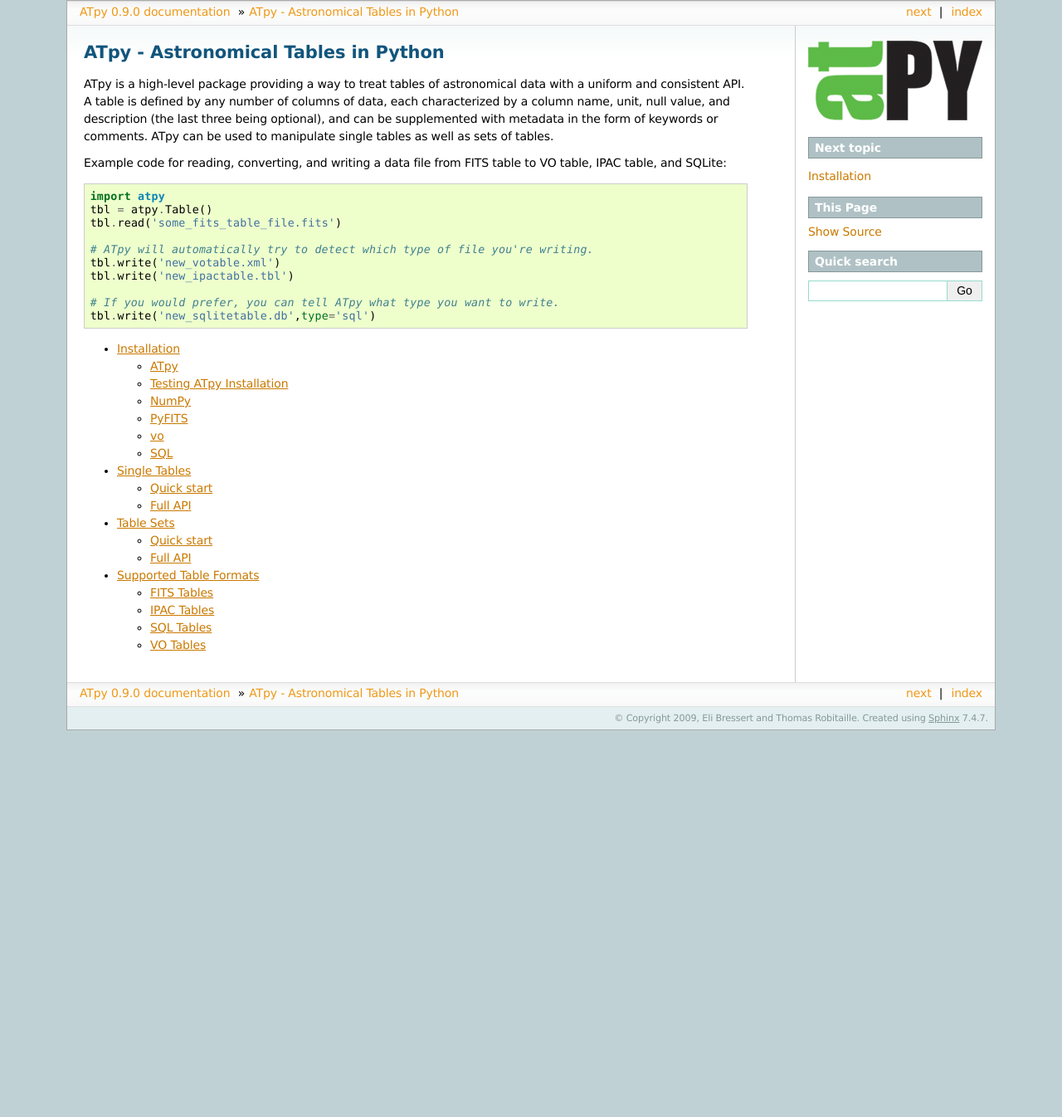
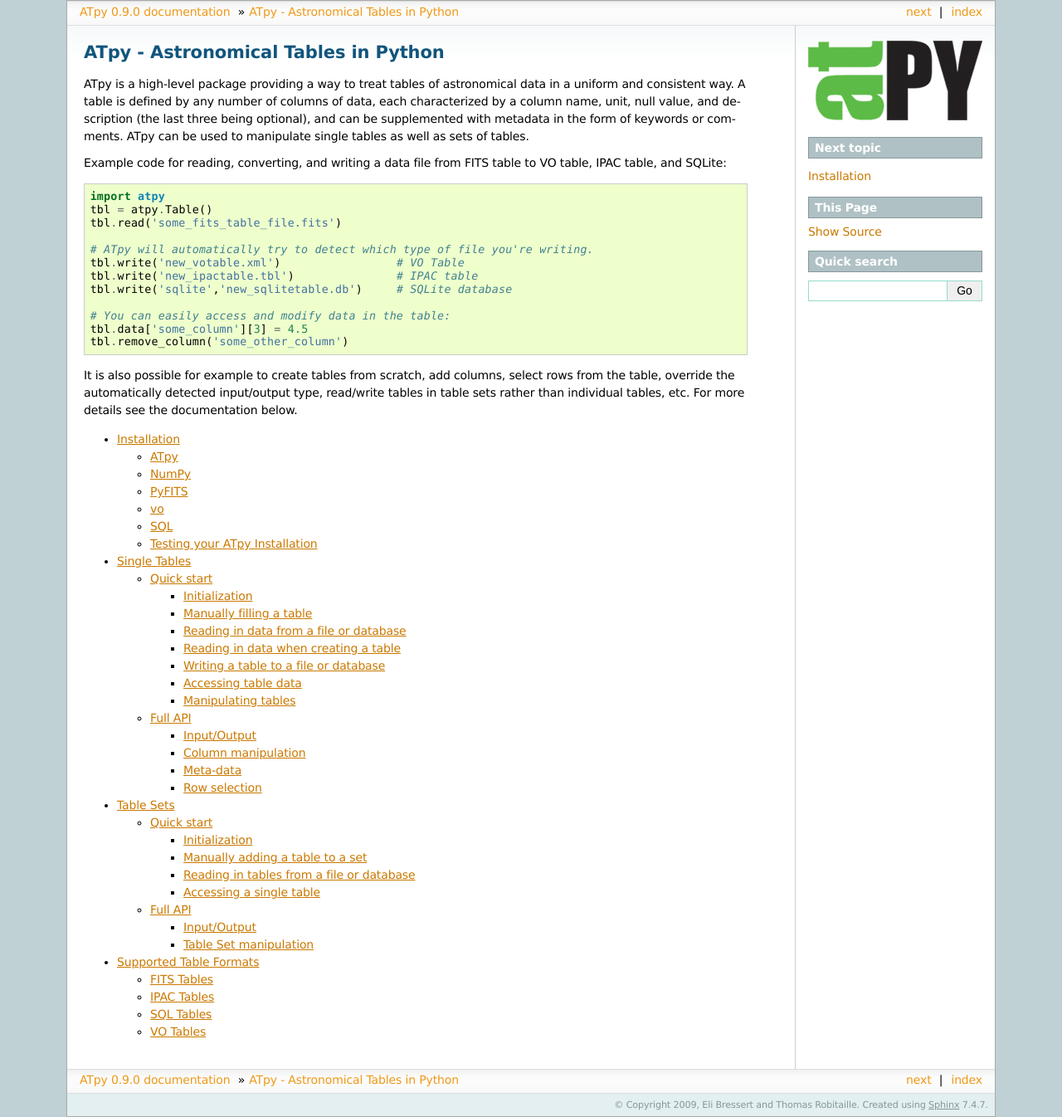
Before and after one commit to atpy/atpy.github.com, a Sphinx documentation site: the page built from source/index.rst, in a window 1280 px wide. Shown: the whole page at 83% size. Built offline with Sphinx 7.4.7, drawn with Linux system fonts in a browser that asks for light colours; before the commit the page ends 900 px from its top, so only the background shows below that; some of the changed lines change nothing that is shown.

Commit message:
- updated documentation
git-svn-id: https://atpy.svn.sourceforge.net/svnroot/atpy/documentation@56 a84d3894-9e97-4a94-862a-515d26404f57

```diff
--- a/source/conf.py
+++ b/source/conf.py
@@ -172,7 +172,7 @@
 # Grouping the document tree into LaTeX files. List of tuples
 # (source start file, target name, title, author, documentclass [howto/manual]).
 latex_documents = [
-  ('index', 'ATpy.tex', u'ATpy Documentation',
+  ('index', 'ATpy.tex', u'ATpy',
    u'Eli Bressert and Thomas Robitaille', 'manual'),
 ]
 
--- a/source/index.rst
+++ b/source/index.rst
@@ -1,24 +1,36 @@
 ATpy - Astronomical Tables in Python
 ======================
 
-ATpy is a high-level package providing a way to treat tables of astronomical data with a uniform and consistent API. A table is defined by any number of columns of data, each characterized by a column name, unit, null value, and description (the last three being optional), and can be supplemented with metadata in the form of keywords or comments. ATpy can be used to manipulate single tables as well as sets of tables.
+ATpy is a high-level package providing a way to treat tables of astronomical
+data in a uniform and consistent way. A table is defined by any number of
+columns of data, each characterized by a column name, unit, null value, and
+description (the last three being optional), and can be supplemented with
+metadata in the form of keywords or comments. ATpy can be used to manipulate
+single tables as well as sets of tables.
 
-Example code for reading, converting, and writing a data file from FITS table to VO table, IPAC table, and SQLite::
+Example code for reading, converting, and writing a data file from FITS table
+to VO table, IPAC table, and SQLite::
 
     import atpy
     tbl = atpy.Table()
     tbl.read('some_fits_table_file.fits')
 
     # ATpy will automatically try to detect which type of file you're writing.
-    tbl.write('new_votable.xml')
-    tbl.write('new_ipactable.tbl')
+    tbl.write('new_votable.xml')                 # VO Table
+    tbl.write('new_ipactable.tbl')               # IPAC table
+    tbl.write('sqlite','new_sqlitetable.db')     # SQLite database
 
-    # If you would prefer, you can tell ATpy what type you want to write.
-    tbl.write('new_sqlitetable.db',type='sql')
+    # You can easily access and modify data in the table:
+    tbl.data['some_column'][3] = 4.5
+    tbl.remove_column('some_other_column')
 
+It is also possible for example to create tables from scratch, add columns,
+select rows from the table, override the automatically detected input/output
+type, read/write tables in table sets rather than individual tables, etc. For
+more details see the documentation below.
 
 .. toctree::
-  :maxdepth: 2
+  :maxdepth: 3
 
   installation.rst
   single_tables.rst
--- a/source/installation.rst
+++ b/source/installation.rst
@@ -1,18 +1,19 @@
+.. toctree::
+  :maxdepth: 2
+
 Installation
 ------------
 
-ATpy
-^^^^^^^^^^^^^^^
-ATpy relies on a number of different packages to support different table formats. To install ATpy itself, run::
+ATpy relies on a number of different packages to support reading and writing to
+different file or database formats. However, the only compulsory package is
+NumPy. All other requirements are optional - if they are not present, the
+relevant read/write methods will be disabled but will not otherwise prevent
+ATpy from functioning.
 
-    easy_install atpy
-
-or manually installing ATpy using setup.py will be sufficient.::
-
-    cd ATpy-X.X.X/
-    python setup.py install
-
-Below is a table showing what ATpy depends on for full functionality and what may need to be installed. We suggest that the user employs Python 2.5 at the minimum for this module. Python 2.6 is preferred as SQLite is included by default.
+Below is a table showing what ATpy depends on for full functionality and what
+may need to be installed. We suggest that the user employs Python 2.5 at the
+minimum for this module. Python 2.6 is preferred as SQLite is included by
+default.
 
 =============    ================================
   Format         Required Package
@@ -25,11 +26,99 @@
    PostGreSQL    pygresql_
 =============    ================================
 
-Testing ATpy Installation
+ATpy
+^^^^
+
+To install ATpy itself, run::
+
+    easy_install atpy
+
+or, if easy_install is not available::
+
+    tar xvzf ATpy-X-X.X.tar.gz
+    cd ATpy-X.X.X/
+    python setup.py install
+
+NumPy
+^^^^^
+
+ATpy requires numpy-1.3.0 or later. There are three different ways to install numpy_.
+
+If you are starting off with python, you should consider using the Enthought
+Python Distribution (EPD_), which is an easy-to-install python distribution
+that contains many packages including the NumPy, SciPy (a bonus), and
+Matplotlib modules (another bonus!).
+
+Alternatively, you can download the required packages from the numpy_ website
+and install it the standard way::
+
+    tar xvzf numpy-1.3.0.tar.gz
+    cd numpy-1.3.0
+    python setup.py install
+
+Finally, a third alternative, if you have easy_install installed, is::
+
+    easy_install numpy
+
+PyFITS
+^^^^^^
+
+In order to read/write FITS files, APLpy requires pyfits-2.1 or later to be
+installed. The pyfits_ module is developed at the Space Telescope Science
+Institute (STScI). Once you have the tar file downloaded, you can either
+install it using the standard installation method::
+
+    tar xvzf pyfits-2.1.1.tar.gz
+    cd pyfits-2.1.1
+    python setup.py install
+
+or using easy_install::
+
+     easy_install pyfits-2.1.1.tar.gz
+
+vo
+^^
+
+To read/write VO tables you need to have STScI's vo_ package installed (version
+0.3 or greater). The vo-0.3.tar.gz package is broken at the moment, so it's
+suggested to install the vo_ package from subversion::
+
+    easy_install https://www.stsci.edu/svn/ssb/astrolib/trunk/vo
+
+or alternatively::
+
+    svn co https://www.stsci.edu/svn/ssb/astrolib/trunk/vo
+    cd vo
+    python setup.py install
+
+SQL
+^^^
+
+In the SQL domain ATpy supports three database types: MySQL, PostgreSQL, and
+SQLite. The first two are typical SQL database managers. SQLite_ falls into its
+own category as does not need special access or installation to get it working.
+As of Python 2.6 or above, SQLite_ is installed by default. If you are working
+from Python 2.5 and do not have it installed you can use easy_install::
+
+    easy_install pysqlite
+
+If you have MySQL already installed and want to access the DB manager with ATpy
+you will need to have MySQL-python (1.2.2 or greater) installed. Using
+easy_install you can do the following::
+
+    easy_install mysql-python
+
+Similarly, if PostgreSQL is installed you will need to install PyGreSQL_
+(version 4.0 or greater)::
+
+    easy_install pygresql
+
+Testing your ATpy Installation
 ^^^^^^^^^^^^^^^^^^^^^^^^^^^^^^
 
-If you have ATpy and the desired dependencies installed you can run a smoke test to verify that the features are working.
-Here's how you test your ATpy installation::
+If you have ATpy and the desired dependencies installed you can run a smoke
+test to verify that the features are working. Here's how you test your ATpy
+installation::
 
     cd ATpy-X.X.X/
     python test/test.py
@@ -52,72 +141,11 @@
     Converting to SQLite database ...  passed
     Converting to MySQL database ...  failed
 
-The "WARNING" messages should correlate to the "failed" tests. For example, the output from above states that the MySQL-python and PyGreSQL requirements are not met. Hence these features are disabled and the tests using these modules will naturally fail. If the "passed" tests correlate to your desired ATpy features, then you're all set.
-
-
-
-NumPy
-^^^^^^^^^^^^^^^
-ATpy requires numpy-1.3.0 or later. There are three different ways to install numpy_.
-
-If you are starting off with python, you should consider using the Enthought Python Distribution (EPD), which is an easy-to-install python distribution that contains many packages including the numpy, SciPy (a bonus), and Matplotlib modules (another bonus!).
-
-Alternatively, you can download the required packages from the numpy_ and install it the standard way::
-
-    tar xvzf numpy-1.3.0.tar.gz
-    cd numpy-1.3.0
-    python setup.py install
-
-Finally, a third alternative, if you have easy_install installed, is::
-
-    easy_install numpy
-
-
-PyFITS
-^^^^^^^^^^^^^^^
-In order to read/write FITS files, APLpy requires pyfits-2.1 or later to be installed. The pyfits_ module is developed at the Space Telescope Science Institute (STScI). Once you have the tar file downloaded, you can either install it using the standard installation method::
-
-    tar xvzf pyfits-2.1.1.tar.gz
-    cd pyfits-2.1.1
-    python setup.py install
-
-or using easy_install::
-
-     easy_install pyfits-2.1.1.tar.gz
-
-
-vo
-^^^^^^^^^^^^^^^
-To read/write VO tables you need to have STScI's vo_ package installed (version 0.3 or greater). The vo-0.3.tar.gz package is broken at the moment, so it's suggested to install the vo_ package from subversion::
-
-    easy_install https://www.stsci.edu/svn/ssb/astrolib/trunk/vo
-
-SQL
-^^^^^^^^^^^^^^^
-In the SQL domain ATpy supports three database types: MySQL, PostgreSQL, and SQLite. The first two are typical SQL database managers. SQLite_ falls into its own category as does not need special access or installation to get it working. As of Python 2.6 or above, SQLite_ is installed by default. If you are working from Python 2.5 and do not have it installed you can use easy_install::
-
-    easy_install pysqlite
-
-If you have MySQL already installed and want to access the DB manager with ATpy you will need to have MySQL-python (1.2.2 or greater) installed. Using easy_install you can do the following::
-
-    easy_install mysql-python
-
-Similarly, if PostgreSQL is installed you will need to install PyGreSQL_ (version 4.0 or greater)::
-
-    easy_install pygresql
-
-
-
-
-
-
-
-
-
-
-
-
-
+The "WARNING" messages should correlate to the "failed" tests. For example, the
+output from above states that the MySQL-python and PyGreSQL requirements are
+not met. Hence these features are disabled and the tests using these modules
+will naturally fail. If the "passed" tests correlate to your desired ATpy
+features, then you're all set.
 
 .. _pyfits: http://www.stsci.edu/resources/software_hardware/pyfits
 .. _vo: http://www.stsci.edu/trac/ssb/astrolib
@@ -126,3 +154,4 @@
 .. _PyGreSQL: http://www.pygresql.org/
 .. _NumPy: http://numpy.scipy.org/
 .. _SQLite: http://docs.python.org/library/sqlite3.html
+.. _EPD: http://www.enthought.com/products/epd.php
```
Also changed, not shown: 5 other files.
